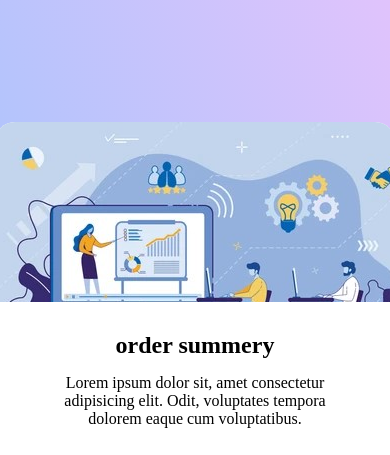
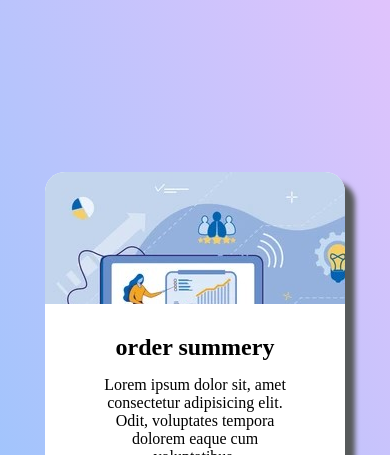
Before and after one commit to vrushti-sangani/card, a plain HTML site: page index.html in a window 390 px wide. Shown: the top 455 px of the page. Drawn offline with Linux system fonts and the light colour scheme.

Commit message:
Update style.css

```diff
--- a/style.css
+++ b/style.css
@@ -97,3 +97,11 @@
     font-size: larger;
     color: black;
 }
+
+/* media query */
+@media screen and (max-width: 580px) {
+    .card{
+        width: 300px;
+        height: 500px;
+    }
+}
```
